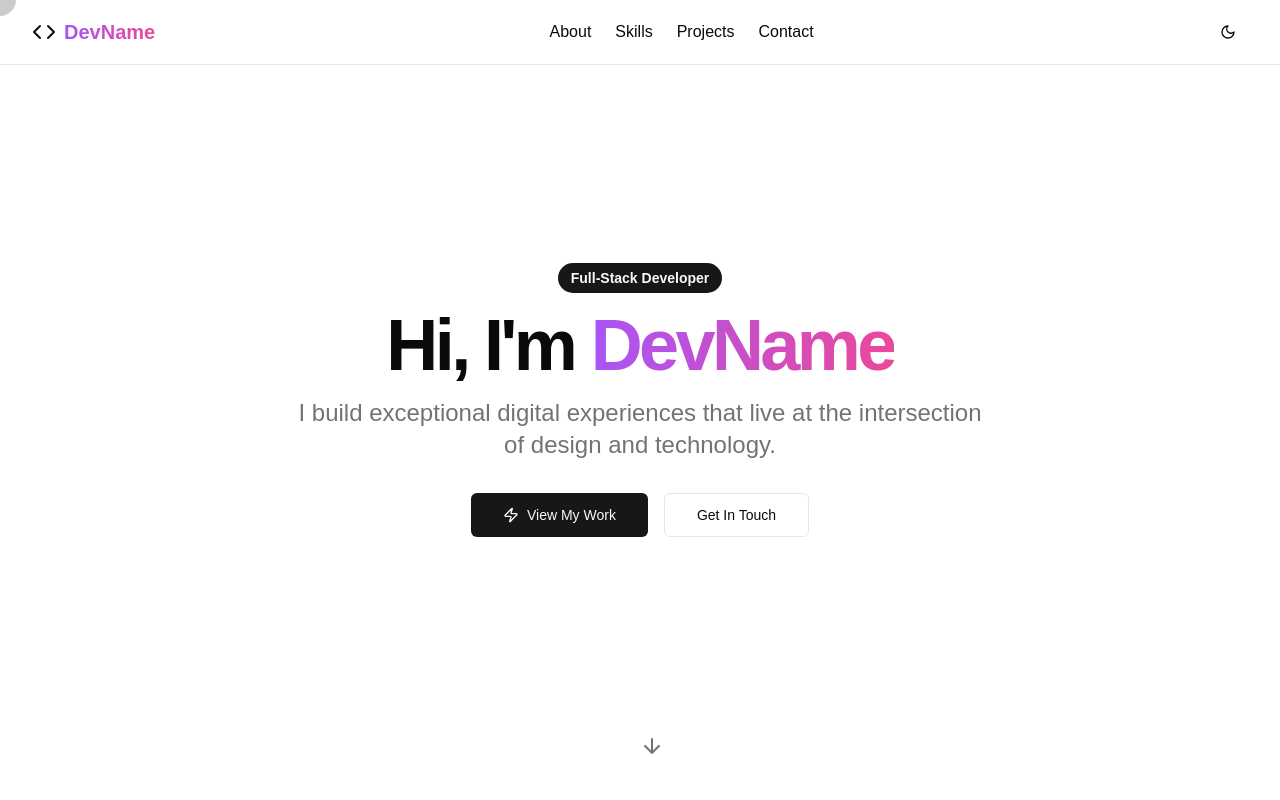
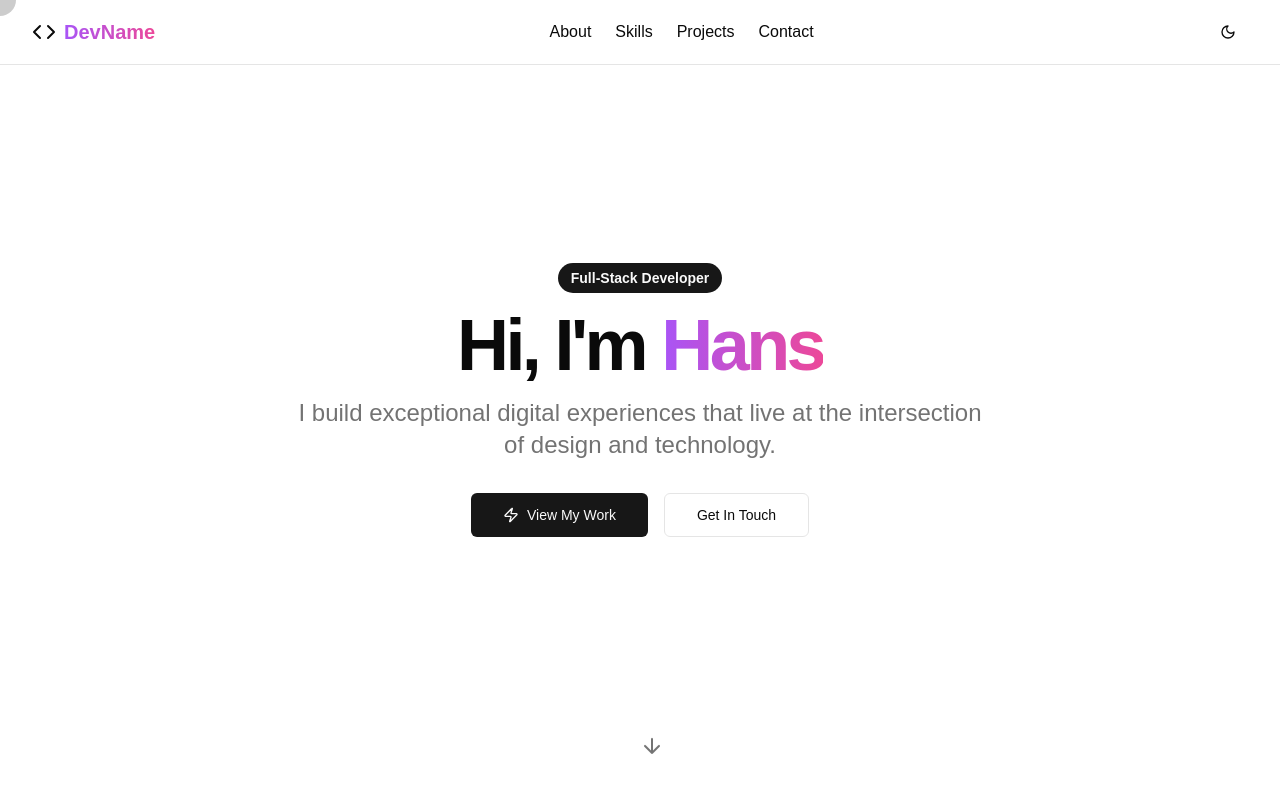
Before and after one commit to hvoll44/hvoll44.github.io, a Next.js app: page / in a window 1280 px wide. Shown: the top 800 px of the page. Built offline with nearby package versions, Linux system fonts and the light colour scheme.

Commit message:
update name

```diff
--- a/page.tsx
+++ b/page.tsx
@@ -139,7 +139,7 @@ export default function Portfolio() {
             >
               Hi, I'm{" "}
               <span className="bg-clip-text text-transparent bg-gradient-to-r from-purple-500 to-pink-500">
-                DevName
+                Hans
               </span>
             </motion.h1>
             <motion.p
```
